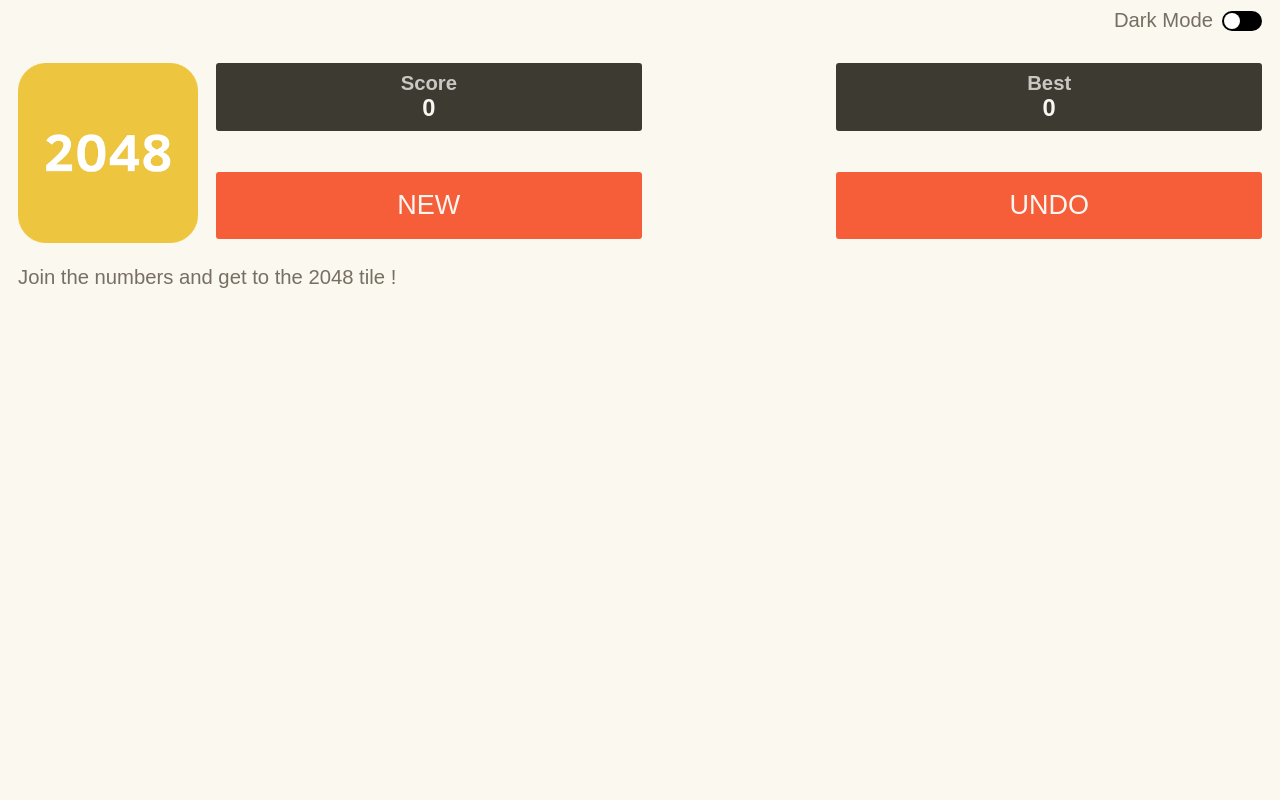
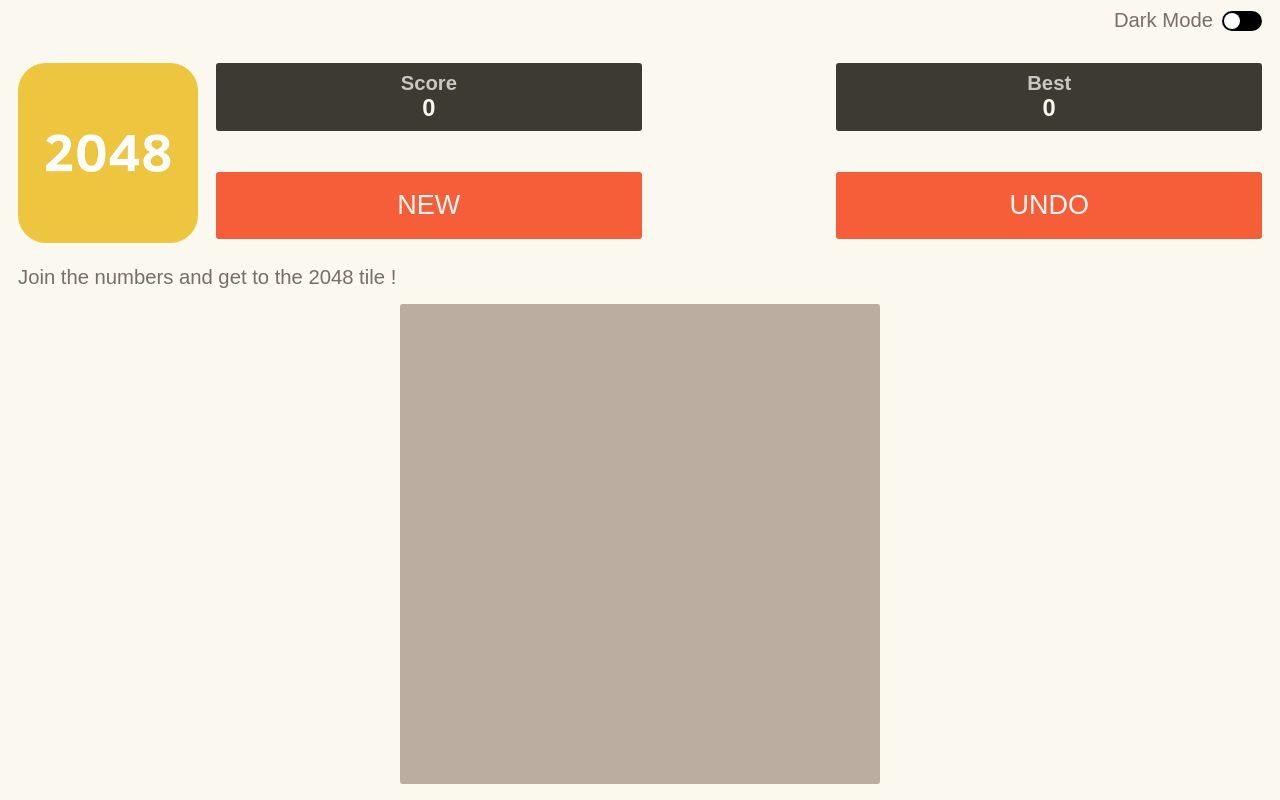
Before and after one commit to Nicholas-Nguyen8742/Electron-React-2048, a React (Create React App) app: page / in a window 1280 px wide. Built offline with nearby package versions, Linux system fonts and the light colour scheme.

Commit message:
Changed window size

```diff
--- a/src/App.js
+++ b/src/App.js
@@ -3,6 +3,7 @@ import React from "react";
 import DarkToggle from "./components/DarkToggle/DarkToggle";
 import Scoreboard from "./components/Scoreboard/Scoreboard";
 import InstructionsSection from "./components/InstructionsSection/InstructionsSection";
+import Gameboard from "./components/GameBoard/Gameboard";
 
 
 export default function App() {
@@ -11,6 +12,7 @@ export default function App() {
       <DarkToggle />
       <Scoreboard />
       <InstructionsSection />
+      <Gameboard />
     </main>
   );
 }
--- /dev/null
+++ b/src/components/GameBoard/GameBoard.scss
@@ -0,0 +1,26 @@
+@use "../../styles/partials/variables" as *;
+@use "../../styles/partials/mixins" as *;
+
+.gameboard {
+    margin: 0 auto;
+    box-sizing: border-box;
+    display: grid;
+    width: 480px;
+    height: 480px;
+    grid-template-rows: repeat(4, 1fr);
+    grid-template-columns: repeat(4, 1fr);
+    gap: 8px;
+    background-color: rgb(187, 173, 160);
+    border-radius: 3px;
+    border: 8px solid rgb(187, 173, 160);
+    &-wrapper {
+        display: flex;
+        flex-direction: row;
+        align-items: center;
+        background-color: rgb(255, 255, 255);
+        border-radius: 3px;
+        color: rgb(255, 255, 255);
+        position: relative;
+        margin: 1rem;
+    }
+}
--- /dev/null
+++ b/src/components/GameBoard/Gameboard.jsx
@@ -0,0 +1,12 @@
+import "./GameBoard.scss";
+import React from "react";
+
+export default function Gameboard() {
+  return (
+    <div className="gamboard-wrapper">
+      <section className="gameboard">
+
+      </section>
+    </div>
+  );
+}
```
Also changed, not shown: main.js (+4 -4 lines).
